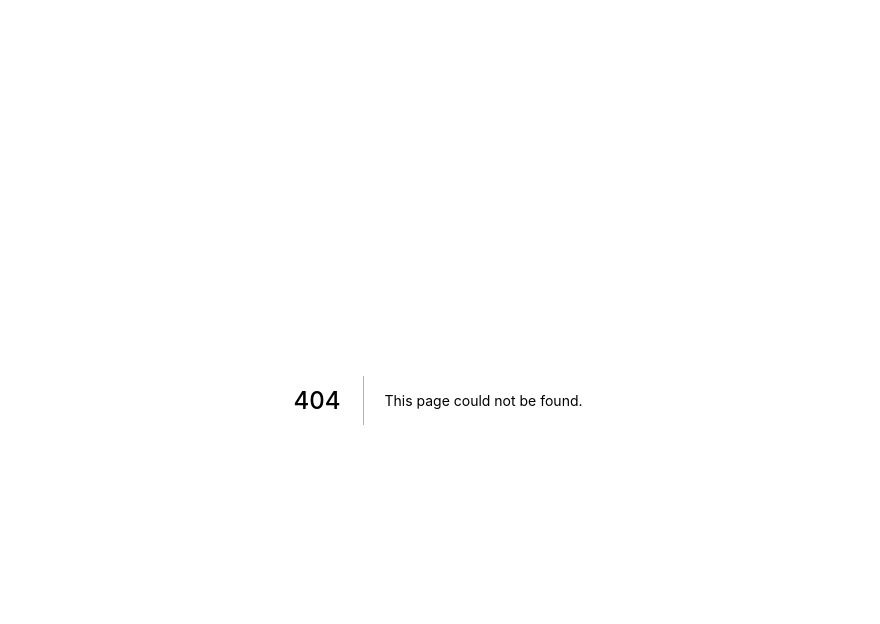
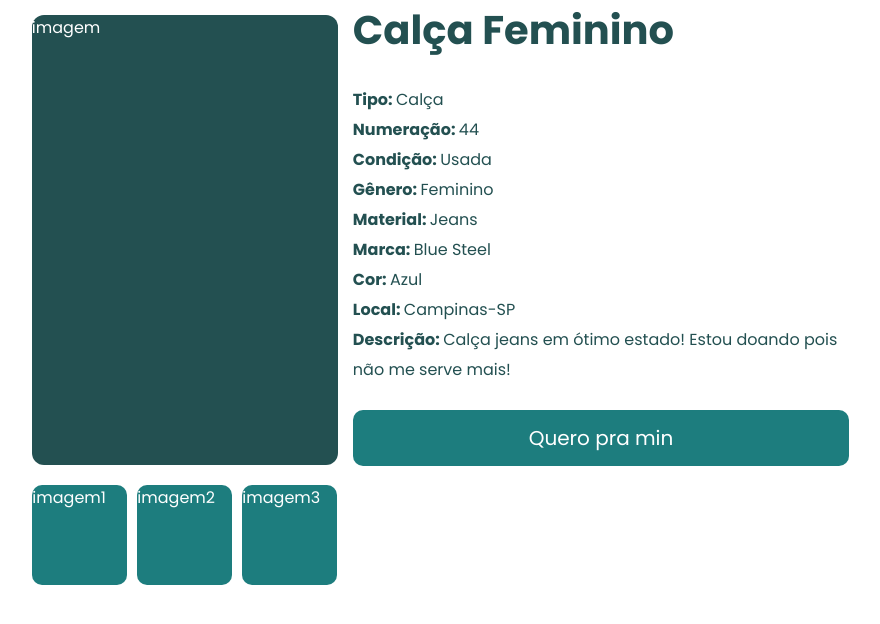
Before and after one commit to ioanefaumui/provihack_equipe_8, a Next.js app: page /pecas-id in a window 1280 px wide. Before the commit this address had no page. Shown: the top 624 px of the page, without its empty margins (202-1082 px from the left). Built offline with nearby package versions, Linux system fonts and the light colour scheme.

Commit message:
feat: create pecas-id ages and this styles

```diff
--- /dev/null
+++ b/pages/pecas-id.js
@@ -0,0 +1,57 @@
+import Router from "next/router";
+import { useState } from "react"
+import styles from "../styles/pages/PecasId.module.css";
+import Image from "next/image";
+
+export default function PecasId(){
+
+    const [ product,setProduct] = useState([
+        {
+            tipo: 'Calça',
+            num: 44,
+            condicao:  'Usada',
+            genero:  'Feminino',
+            material: 'Jeans',
+            cor: 'Azul',
+            marca: 'Blue Steel',
+            local: 'Campinas-SP',
+            descricao: 'Calça jeans em ótimo estado! Estou doando pois não me serve mais!',
+
+        }
+
+    ])
+
+    return(
+        <div className={styles.container}>
+        <ul className={styles.list}>
+            {product.map((item,index) =>(<li className={styles.list} key={index}>
+       <div className={styles.containerImg}>
+           <div className={styles.imagem}>
+                imagem
+        </div>
+        <div className={styles.imagembottom}>
+            <div className={styles.imagem2}> imagem1</div>
+            <div className={styles.imagem2}> imagem2</div>
+            <div className={styles.imagem2}> imagem3</div>
+        </div>
+       </div>
+
+         <div className={styles.productList}>
+          <h1 className={styles.title}>{product[0].tipo} {product[0].genero}</h1>
+                <span><strong> Tipo: </strong> {item.tipo}</span>
+                <span><strong>  Numeração:  </strong>{item.num}</span>
+                <span><strong> Condição: </strong>{item.condicao}</span>
+                <span><strong> Gênero: </strong> {item.genero}</span>
+                <span><strong> Material:  </strong>{item.material}</span>
+                <span><strong> Marca:  </strong>{item.marca}</span>
+                <span><strong> Cor: </strong> {item.cor}</span>
+                <span><strong> Local:  </strong>{item.local}</span>
+                <span><strong> Descrição:  </strong>{item.descricao}</span>
+
+                <button className={styles.button} onClick={() => Router.push('/chat')}>Quero pra min</button>
+            </div>
+            </li>) ) }
+            </ul>
+            </div>
+    )
+}
--- a/styles/pages/BuscarPeca.module.css
+++ b/styles/pages/BuscarPeca.module.css
@@ -1,6 +1,7 @@
 
 .title{
     text-align: center;
+    color:#235051;
 }
 .divs{
      display: flex;
@@ -9,19 +10,21 @@
 .form{
     text-align: center;
     width: 500px;
+    color:#235051;
 }
 
 
 .inputName{
-
-    padding: 8px 5px;
+    border-radius: 10px;
+    padding: 10px 5px;
     margin: 10px;
-    width:70%;
+    width:75%;
 }
 .inputTem{
-    padding: 8px ;
-    margin: 10px;
-    width: 20%;
+    border-radius: 10px;
+    padding: 10px;
+    margin: 5px;
+    width: 15%;
 }
 .checkbox{
     margin: 10px;
--- /dev/null
+++ b/styles/pages/PecasId.module.css
@@ -0,0 +1,58 @@
+.container{
+    display: flex;
+    justify-content: center;
+}
+
+.imagem{
+   width: 306px;
+    height: 450px;
+    margin: 15px;
+    background-color: #235051;
+    border-radius: 12px;
+    color: #fff;
+}
+.containerImg{
+    display: block;
+}
+.imagembottom{
+    display: flex;
+    justify-content: center;
+    margin-bottom: 10px;
+}
+.imagem2{
+    height: 100px;
+    width: 95px;
+    margin: 5px;
+    border-radius: 10px;
+    background-color: #1d7d7e;
+    color: #fff;
+}
+.list{
+    display: flex;
+    flex-direction: row;
+    flex-wrap: wrap;
+    justify-content: center;
+}
+.title{
+    margin-top: 15px;
+    margin-bottom: 40px ;
+}
+.productList{
+    width: 50%;
+    display: flex;
+    flex-direction: column;
+    line-height: 30px;
+    margin-right: 10px;
+    color:#235051;
+}
+.button{
+margin-top: 25px;
+width: 100%;
+padding: 13px;
+border: none;
+border-radius: 10px;
+cursor: pointer;
+background-color: #1d7d7e;
+color: #fff;
+font-size: 20px;
+}
```
